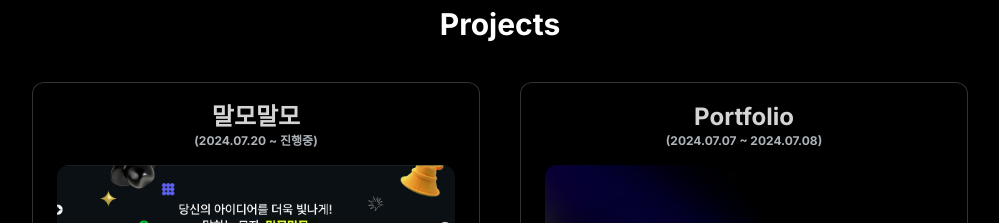
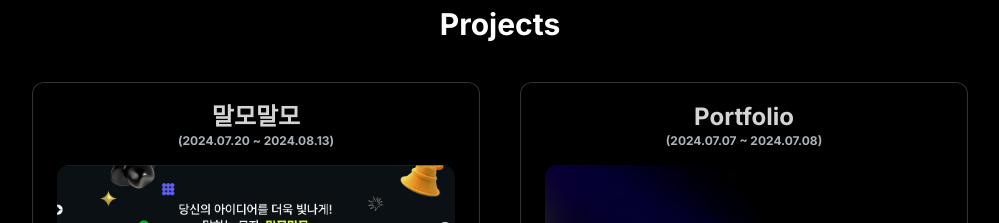
Before and after one commit to munseunggyu/portfolio, a Next.js app: page / in a window 1280 px wide. Shown: the part 2360-2583 px from the top of the page, without its empty margins (140-1139 px from the left). Built offline with nearby package versions, Linux system fonts and the light colour scheme.

Commit message:
docs: 말모말모 프로젝트 기간 수정

```diff
--- a/src/components/Projects.tsx
+++ b/src/components/Projects.tsx
@@ -17,7 +17,7 @@ export default function Projects() {
     {
       title: "말모말모",
       img: malmoImg,
-      period: "(2024.07.20 ~ 진행중)",
+      period: "(2024.07.20 ~ 2024.08.13)",
       intro:
         "AI와 사용자의 아이디어를 브레인스토밍으로 발전시켜주는 서비스입니다.",
       contents:
```
